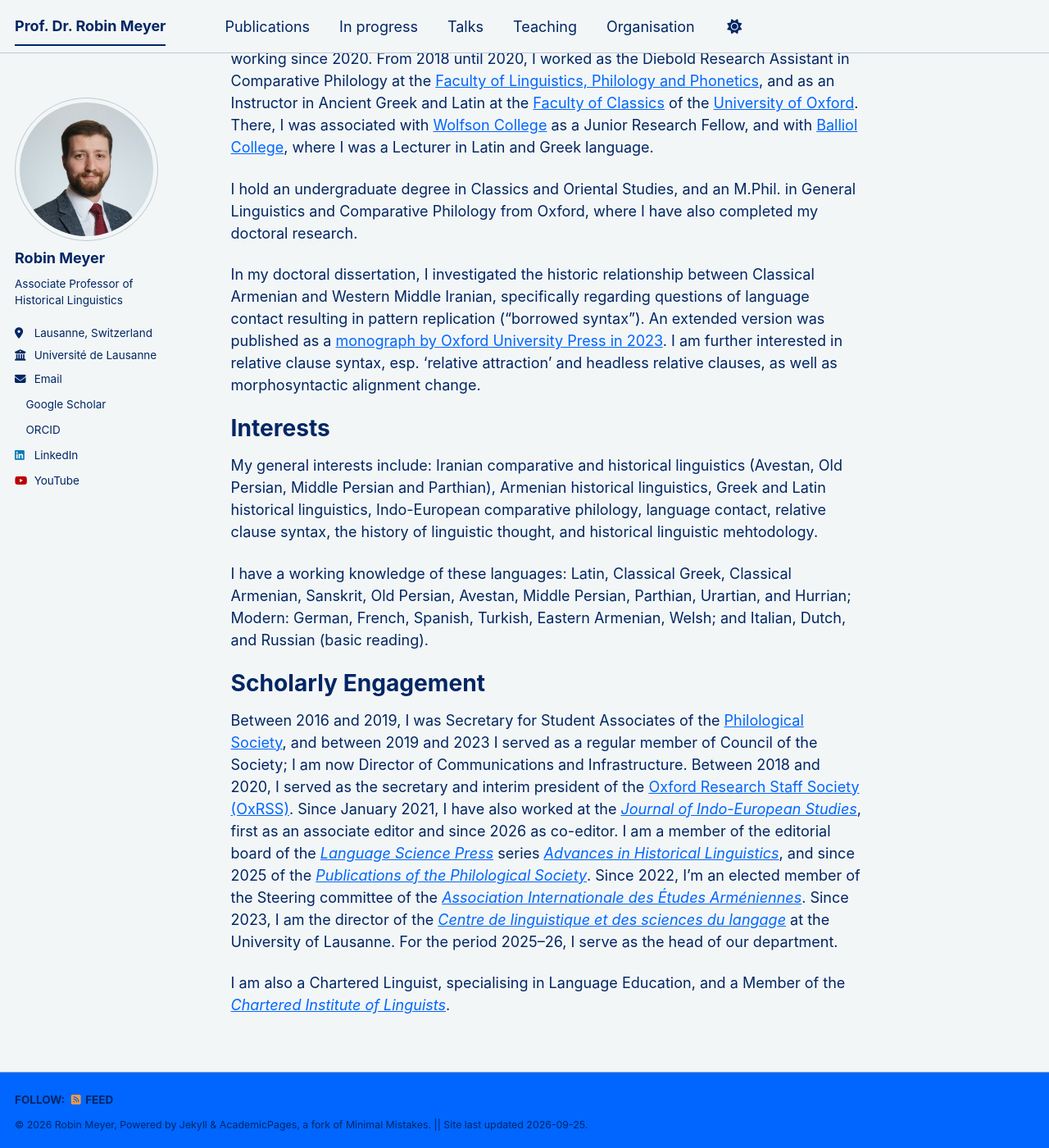
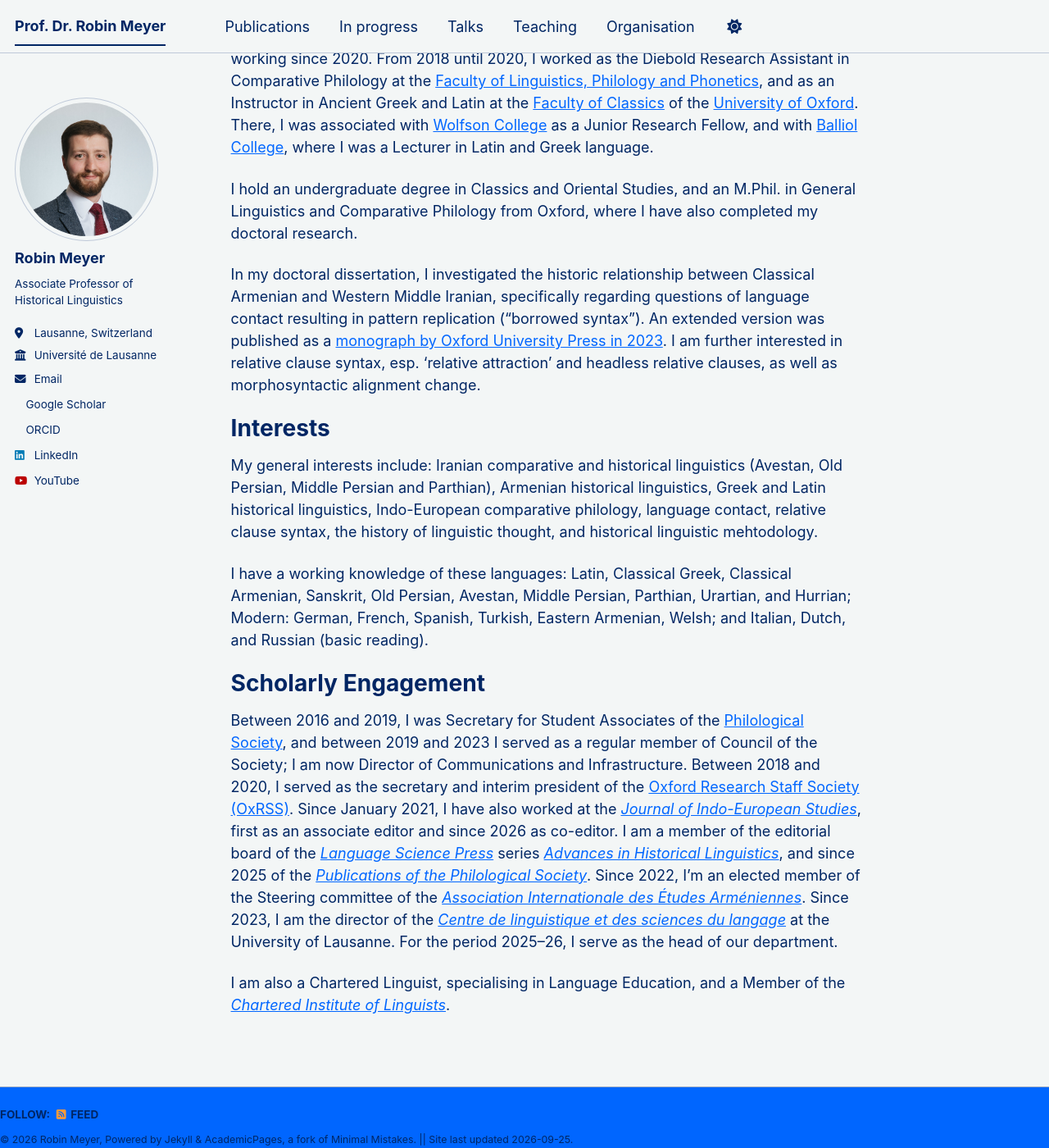
Before and after one commit to rbnmyr/rbnmyr.github.io, a Jekyll site: the page built from _pages/about.md, in a window 1280 px wide and 1400 px high, scrolled down 139 px. Shown: the whole window at 82% size. Built offline with Jekyll 4.4.1, drawn with Linux system fonts in a browser that asks for light colours; a style sheet for code colours, icons or effects is not loaded.

Commit message:
more footer css

```diff
--- a/_sass/layout/_footer.scss
+++ b/_sass/layout/_footer.scss
@@ -33,7 +33,7 @@
     margin-right: auto;
     margin-top: 1em;
     max-width: 100%;
-    padding: 0 1em 1em;
+    /* padding: 0 1em 1em; */
 
     @include breakpoint($x-large) {
       max-width: $x-large;
```
